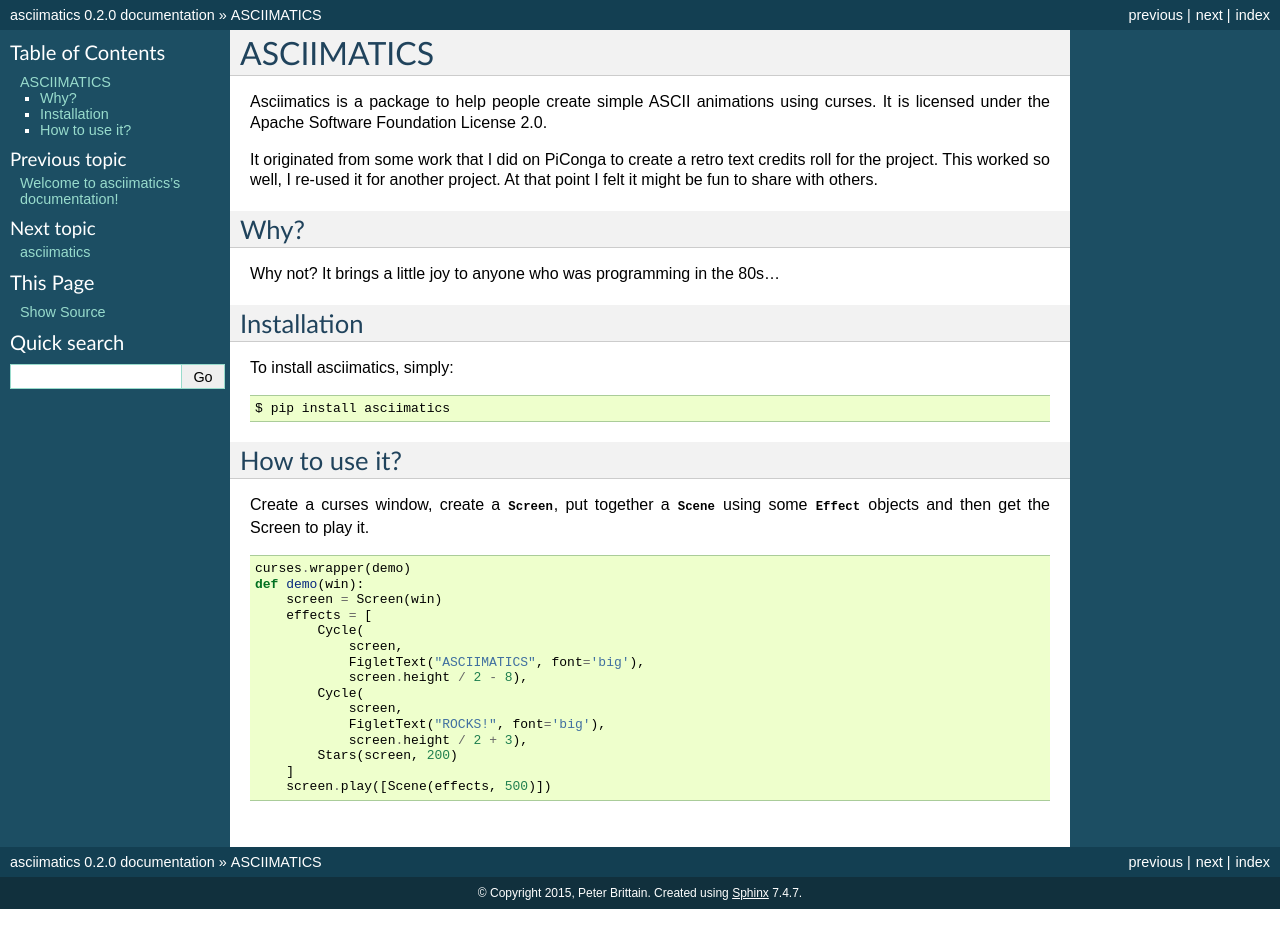
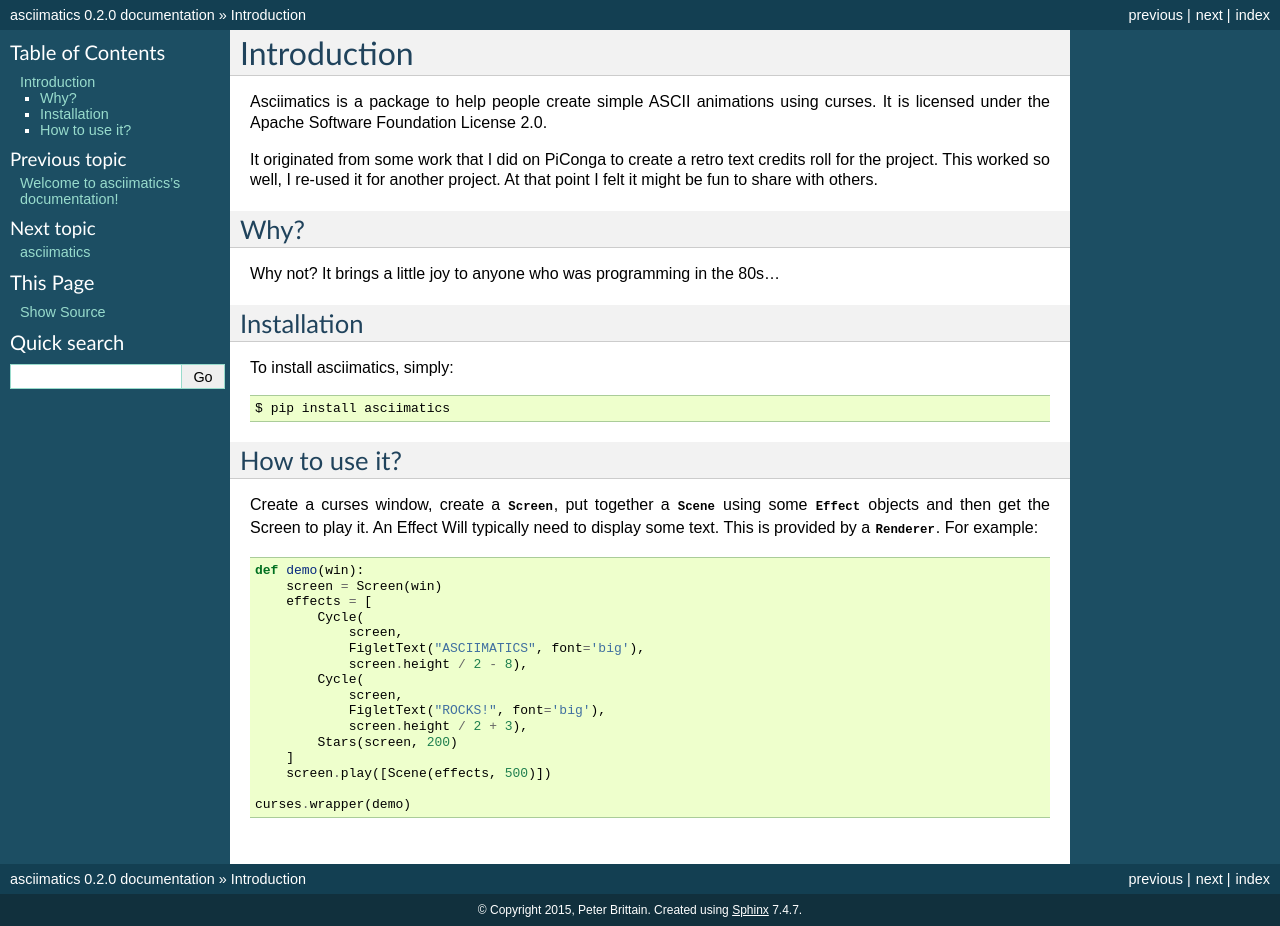
Before and after one commit to peterbrittain/asciimatics, a Sphinx documentation site: the page built from doc/source/intro.rst, in a window 1280 px wide. Built offline with Sphinx 7.4.7, drawn with Linux system fonts in a browser that asks for light colours.

Commit message:
Update intro.rst

```diff
--- a/doc/source/intro.rst
+++ b/doc/source/intro.rst
@@ -1,4 +1,4 @@
-ASCIIMATICS
+Introduction
 ===========
 
 Asciimatics is a package to help people create simple ASCII animations using
@@ -29,11 +29,12 @@
 --------------
 
 Create a curses window, create a :py:obj:`.Screen`, put together a :py:obj:`.Scene`
-using some :py:obj:`.Effect` objects and then get the Screen to play it.
+using some :py:obj:`.Effect` objects and then get the Screen to play it.  An Effect
+Will typically need to display some text.  This is provided by a
+:py:obj:`.Renderer`.  For example:
 
 .. code-block:: python
 
-    curses.wrapper(demo)
     def demo(win):
         screen = Screen(win)
         effects = [
```
Also changed, not shown: other parts of doc/source/intro.rst (+2 -0 lines).
